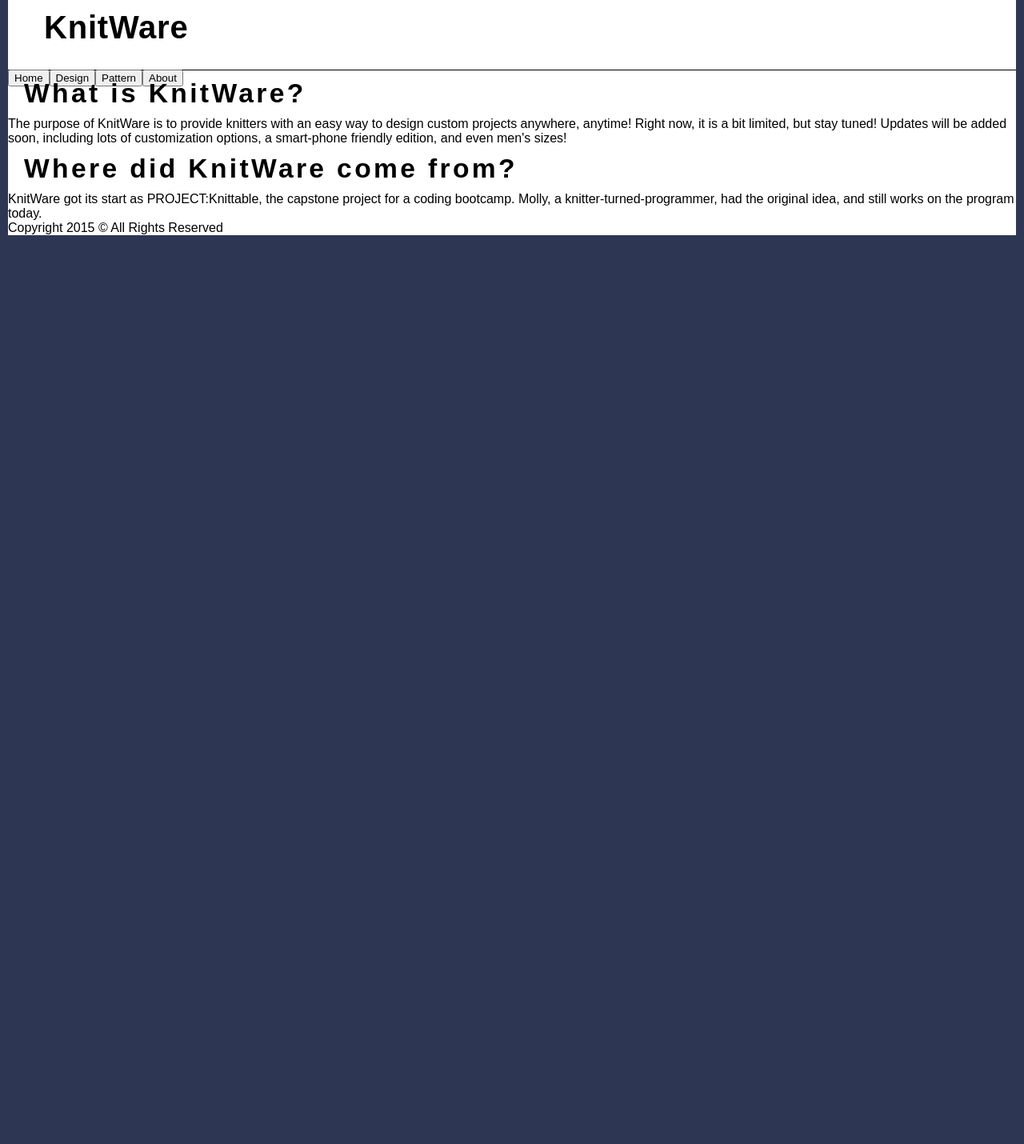
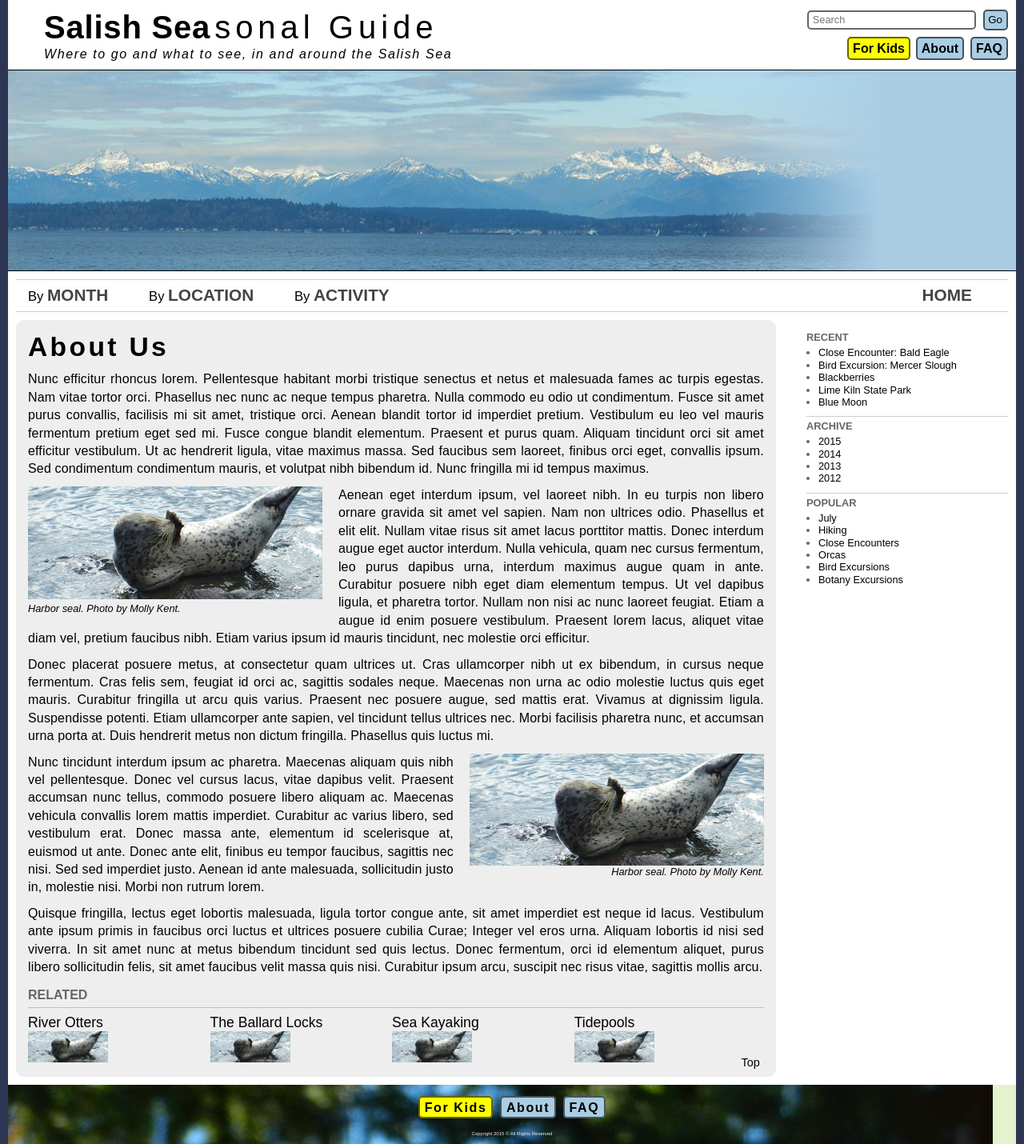
Before and after one commit to mollyfish/ssg, a website: page public/about.html in a window 1280 px wide. Shown: the whole page at 80% size. Before the commit the page ends 800 px from the top, so only its background shows below. Drawn offline with Linux system fonts and the light colour scheme.

```diff
--- a/package.json
+++ b/package.json
@@ -22,6 +22,6 @@
   },
   "homepage": "https://github.com/Antraeus/project_knittable",
   "dependencies": {
-    "express": "^4.12.3"
+    "express": "^4.13.3"
   }
 }
--- a/public/about.html
+++ b/public/about.html
@@ -2,36 +2,110 @@
 <html lang="en">
 <head>
   <meta charset="UTF-8">
-  <title>About</title>
-<!-- CSS
-–––––––––––––––––––––––––––––––––––––––––––––––––– -->
-<link type="text/css" href="css/reset.css" rel="stylesheet"/>
-<link type="text/css" href="css/pure_forms.css" rel="stylesheet"/>
+<meta name="keywords" content="Salish sea, puget sound, nature guide, seattle, washington, seasonal, naturalist, olympic peninsula, summer, fall, autumn, winter, spring, hiking, birding"/>
+  <title>SSG :: About</title>
+<!-- –––––––––––––––––––––––––––––––––––––––––––––––––– -->
 <link type="text/css" href="css/app.css" rel="stylesheet"/>
-<link rel="stylesheet" type="text/css" href="css/print.css" media="print">
-<link rel="shortcut icon" href="images/favicon.png" />
+<link type="text/css" href="css/header.css" rel="stylesheet"/>
+<link type="text/css" href="css/gradient.css" rel="stylesheet"/>
+<link type="text/css" href="css/nav.css" rel="stylesheet"/>
+<link type="text/css" href="css/article.css" rel="stylesheet"/>
+<link type="text/css" href="css/footer.css" rel="stylesheet"/>
+
+<!-- –––––––––––––––––––––––––––––––––––––––––––––––––– -->
+<script src="js/deps/jquery.js"></script>
 </head>
-<!-- JAVASCRIPT
-–––––––––––––––––––––––––––––––––––––––––––––––––– -->
-<script src="js/deps/jquery.js"></script>
-<!-- <script src="js/About.js"></script> -->
-<!-- CONTENT
-–––––––––––––––––––––––––––––––––––––––––––––––––– -->
+<!-- –––––––––––––––––––––––––––––––––––––––––––––––––– -->
 <body>
   <header>
-    <h1>KnitWare</h1>
-    <nav>
-      <a href="index.html"><button class="nav">Home</button></a><a href="design.html"><button class="nav">Design</button></a><a href="pattern.html"><button class="nav">Pattern</button></a><a href="about.html"><button class="nav" id="nav-about">About</button></a><!-- NOT CALLED; styles button border -->
-    </nav>
+    <div id="contact">
+      <form id="search-box">
+        <input type="text" name="search" id="search" placeholder="Search">
+        <button type="submit" id="search-go">Go</button>
+      </form>
+      <a href="kids.html" class="kids" id="kids-header">For Kids</a> <a href="about.html" id="about-header">About</a> <a href="faq.html" id="faq-header">FAQ</a>
+    </div>
+    <a href="index.html"><h1>Salish Sea<span>sonal Guide</span></h1><h2>Where to go and what to see, in and around the Salish Sea</h2></a>
   </header>
   <main>
-    <section>
-        <h2>What is KnitWare?</h2>
-        <p>The purpose of KnitWare is to provide knitters with an easy way to design custom projects anywhere, anytime! Right now, it is a bit limited, but <span class="colorize">stay tuned!</span> Updates will be added soon, including lots of customization options, a smart-phone friendly edition, and even men's sizes!</p>
-        <h2>Where did KnitWare come from?</h2>
-        <p>KnitWare got its start as PROJECT:Knittable, the capstone project for a coding bootcamp. Molly, a knitter-turned-programmer, had the original idea, and still works on the program today.</p>
-    </section>
+    <div id="title-photo">
+      <div id="title-photo-gradient"></div>
+      <img src="images/olympics-panorama-narrow.jpg" height="250">
+    </div>
+      <nav class="top">
+        <span class="smaller">By </span><a href="#">MONTH</a> <span class="smaller">By </span><a href="#"> LOCATION</a> <span class="smaller">By </span><a href="#"> ACTIVITY</a> <a href="#" id="home"> HOME</a>
+      </nav>
+      <nav class="side">
+        <h3>RECENT</h3>
+        <ul>
+          <li><a href="#">Close Encounter: Bald Eagle</a></li>
+          <li><a href="#">Bird Excursion: Mercer Slough</a></li>
+          <li><a href="#">Blackberries</a></li>
+          <li><a href="#">Lime Kiln State Park</a></li>
+          <li><a href="#">Blue Moon</a></li>
+        </ul>
+        <h3>ARCHIVE</h3>
+        <ul>
+          <li><a href="#">2015</a></li>
+          <li><a href="#">2014</a></li>
+          <li><a href="#">2013</a></li>
+          <li><a href="#">2012</a></li>
+        </ul>
+        <h3>POPULAR</h3>
+        <ul>
+          <li><a href="#">July</a></li>
+          <li><a href="#">Hiking</a></li>
+          <li><a href="#">Close Encounters</a></li>
+          <li><a href="#">Orcas</a></li>
+          <li><a href="#">Bird Excursions</a></li>
+          <li><a href="#">Botany Excursions</a></li>
+        </ul>
+      </nav>
+
+    <article id="">
+      <h2>About Us <a href="#" class="location"></a> <a href="#" class="date"><span class="superscript"></span></a></h2>
+      <p>Nunc efficitur rhoncus lorem. Pellentesque habitant morbi tristique senectus et netus et malesuada fames ac turpis egestas. Nam vitae tortor orci. Phasellus nec nunc ac neque tempus pharetra. Nulla commodo eu odio ut condimentum. Fusce sit amet purus convallis, facilisis mi sit amet, tristique orci. Aenean blandit tortor id imperdiet pretium. Vestibulum eu leo vel mauris fermentum pretium eget sed mi. Fusce congue blandit elementum. Praesent et purus quam. Aliquam tincidunt orci sit amet efficitur vestibulum. Ut ac hendrerit ligula, vitae maximus massa. Sed faucibus sem laoreet, finibus orci eget, convallis ipsum. Sed condimentum condimentum mauris, et volutpat nibh bibendum id. Nunc fringilla mi id tempus maximus.</p>
+      <figure>
+        <img src="images/marinemammals.jpg">
+        <figcaption>Harbor seal. Photo by Molly Kent.</figcaption>
+      </figure>
+      <p>Aenean eget interdum ipsum, vel laoreet nibh. In eu turpis non libero ornare gravida sit amet vel sapien. Nam non ultrices odio. Phasellus et elit elit. Nullam vitae risus sit amet lacus porttitor mattis. Donec interdum  augue eget auctor interdum. Nulla vehicula, quam nec cursus fermentum, leo purus dapibus urna, interdum maximus augue quam in ante. Curabitur posuere nibh eget diam elementum tempus. Ut vel dapibus ligula, et pharetra tortor. Nullam non nisi ac nunc laoreet feugiat. Etiam a augue id enim posuere vestibulum. Praesent lorem lacus, aliquet vitae diam vel, pretium faucibus nibh. Etiam varius ipsum id mauris tincidunt, nec molestie orci efficitur.</p>
+      <p>Donec placerat posuere metus, at consectetur quam ultrices ut. Cras ullamcorper nibh ut ex bibendum, in cursus neque fermentum. Cras felis sem, feugiat id orci ac, sagittis sodales neque. Maecenas non urna ac odio molestie luctus quis eget mauris. Curabitur fringilla ut arcu quis varius. Praesent nec posuere augue, sed mattis erat. Vivamus at dignissim ligula. Suspendisse potenti. Etiam ullamcorper ante sapien, vel tincidunt tellus ultrices nec. Morbi facilisis pharetra nunc, et accumsan urna porta at. Duis hendrerit metus non dictum fringilla. Phasellus quis luctus mi.</p>
+      <figure class="right">
+        <img src="images/marinemammals.jpg">
+        <figcaption>Harbor seal. Photo by Molly Kent.</figcaption>
+      </figure>
+      <p>Nunc tincidunt interdum ipsum ac pharetra. Maecenas aliquam quis nibh vel pellentesque. Donec vel cursus lacus, vitae dapibus velit. Praesent accumsan nunc tellus, commodo posuere libero aliquam ac. Maecenas vehicula convallis lorem mattis imperdiet. Curabitur ac varius libero, sed vestibulum erat. Donec massa ante, elementum id scelerisque at, euismod ut ante. Donec ante elit, finibus eu tempor faucibus, sagittis nec nisi. Sed sed imperdiet justo. Aenean id ante malesuada, sollicitudin justo in, molestie nisi. Morbi non rutrum lorem.</p>
+      <p>Quisque fringilla, lectus eget lobortis malesuada, ligula tortor congue ante, sit amet imperdiet est neque id lacus. Vestibulum ante ipsum primis in faucibus orci luctus et ultrices posuere cubilia Curae; Integer vel eros urna. Aliquam lobortis id nisi sed viverra. In sit amet nunc at metus bibendum tincidunt sed quis lectus. Donec fermentum, orci id elementum aliquet, purus libero sollicitudin felis, sit amet faucibus velit massa quis nisi. Curabitur ipsum arcu, suscipit nec risus vitae, sagittis mollis arcu.</p>
+      <nav class="bottom">
+        <h3>RELATED</h3>
+        <a href="#">
+          <div><h4>River Otters</h4><img src="images/marinemammals.jpg"></div>
+        </a>
+        <a href="#">
+          <div><h4>The Ballard Locks</h4><img src="images/marinemammals.jpg"></div>
+        </a>
+        <a href="#">
+          <div><h4>Sea Kayaking</h4><img src="images/marinemammals.jpg"></div>
+        </a>
+        <a href="#">
+          <div><h4>Tidepools</h4><img src="images/marinemammals.jpg"></div>
+        </a>
+      </nav>
+      <a class="toplink" href="#top">Top</a>
+    </article>
+
   </main>
-  <footer>Copyright 2015 &copy; All Rights Reserved</footer>
+
+  <footer><p id="contact-links"><a href="#">For Kids</a> <a href="#">About</a> <a href="#">FAQ</a></p><p id="copyright">Copyright 2015 &copy; All Rights Reserved</p></footer>
+
+  <!--
+  wolf moon photo by pollyalida https://www.flickr.com/photos/pollyalida/
+  ski safari by patrickdevries2003 https://www.flickr.com/photos/p_de_vries/
+  storm watching photo by Joey Rozier https://www.flickr.com/photos/mrjoro/
+  quadrantids photo by Andrew Kicinski https://www.flickr.com/photos/andrewkicinski/
+  swans photo by Brent M https://www.flickr.com/photos/thewakingdragon/
+  winter raptor photo by Ingrid Taylar https://www.flickr.com/photos/taylar/
+  -->
 </body>
 </html>
--- a/public/css/app.css
+++ b/public/css/app.css
@@ -86,6 +86,12 @@
 main {
   /*background-color: red;*/
 }
+p.photocredit {
+  color: #fff;
+  font-size: 50%;
+  font-style: italic;
+  margin: -15px 0 0 4px;
+}
 
 /*$$$$$$$$$$$$$$$$$$$$$$$$$$$$$$$$$$$$$$$$$$$$$$$$$$$$$
 RESPONSIVE
```
Also changed, not shown: public/index.html (+9 -8 lines).
